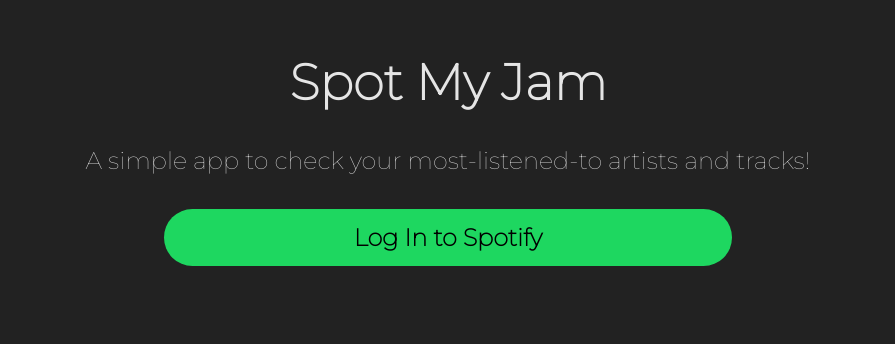
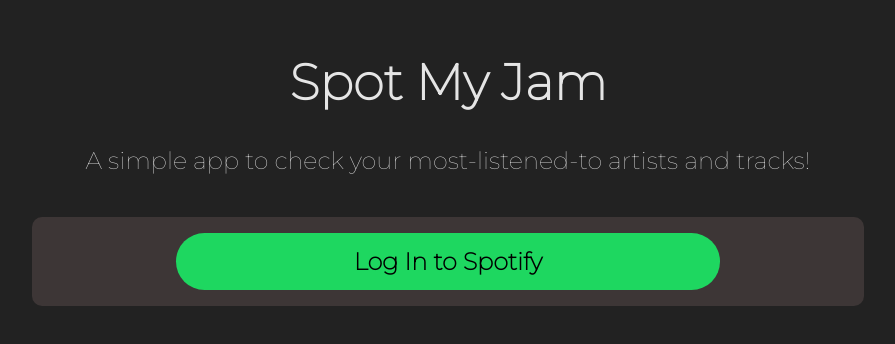
Before and after one commit to minkmax/spot-my-jam, a React (Create React App) app: page / in a window 1280 px wide. Shown: the top 344 px of the page, without its empty margins (220-1115 px from the left). Built offline with nearby package versions, Linux system fonts and the light colour scheme; no server answers.

Commit message:
added background div for content (logging out, songs, logging in, etc.)

```diff
--- a/src/App.js
+++ b/src/App.js
@@ -14,9 +14,11 @@ const App = () => {
         <h1>Spot My Jam</h1>
         <p>A simple app to check your most-listened-to artists and tracks!</p>
       </div>
-      {!ctx.token && <LoginHandler />}
-      {ctx.token && <TopTracks />}
-      {ctx.token && <LogoutHandler />}
+      <div className={classes.content}>
+        {!ctx.token && <LoginHandler />}
+        {ctx.token && <TopTracks />}
+        {ctx.token && <LogoutHandler />}
+      </div>
     </div>
   );
 }
--- a/src/css/App.module.css
+++ b/src/css/App.module.css
@@ -26,5 +26,15 @@
 }
 
 .introduction p {
+  margin: 0 auto 2rem;
+  max-width: 50rem;
   font-size: 24px;
 }
+
+.content {
+  margin: 0 auto;
+  padding: 1rem;
+  border-radius: 10px;
+  max-width: 50rem;
+  background-color: #3d3636;
+}
--- a/src/css/LogButton.module.css
+++ b/src/css/LogButton.module.css
@@ -13,9 +13,3 @@
   text-decoration: none;
   border-radius: 500px;
 }
-
-@media (min-width: 768px) {
-  .log-button {
-    width: 40%
-  }
-}
```
